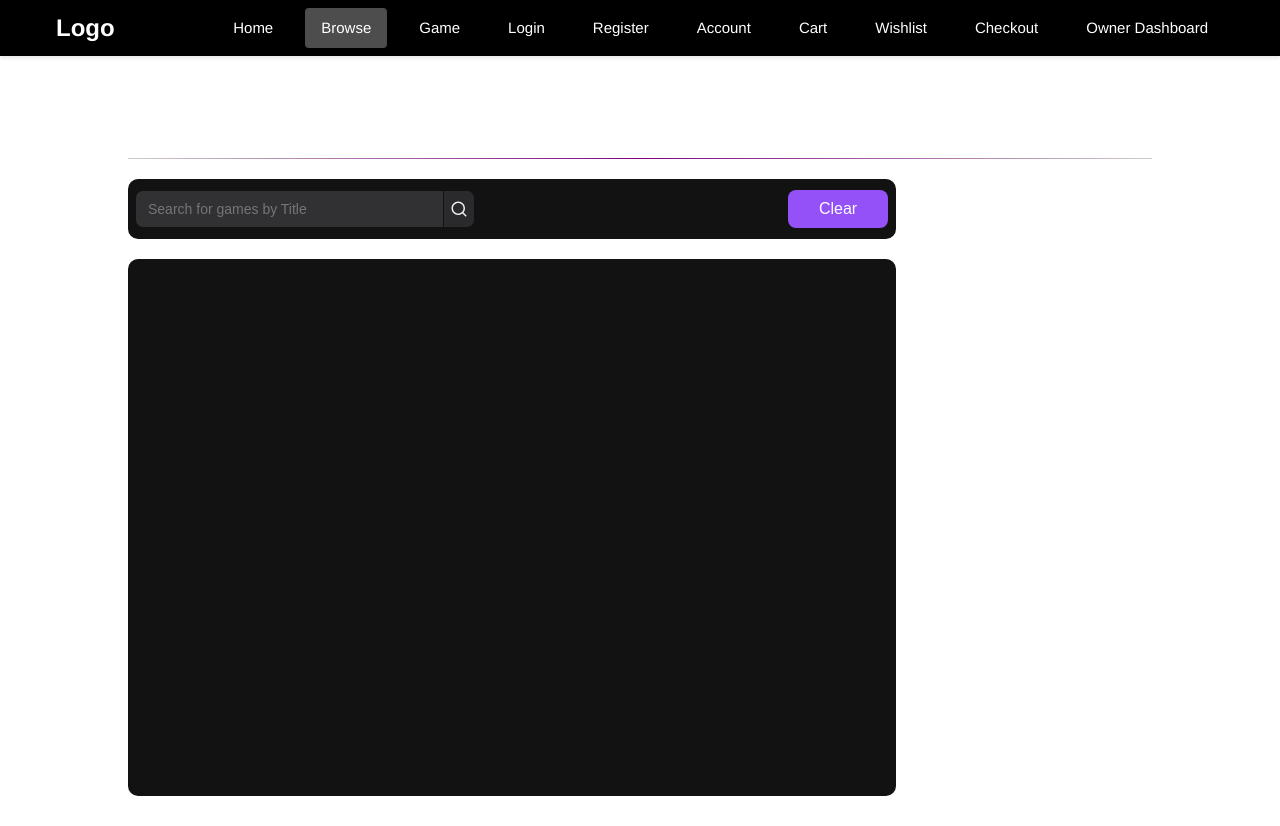
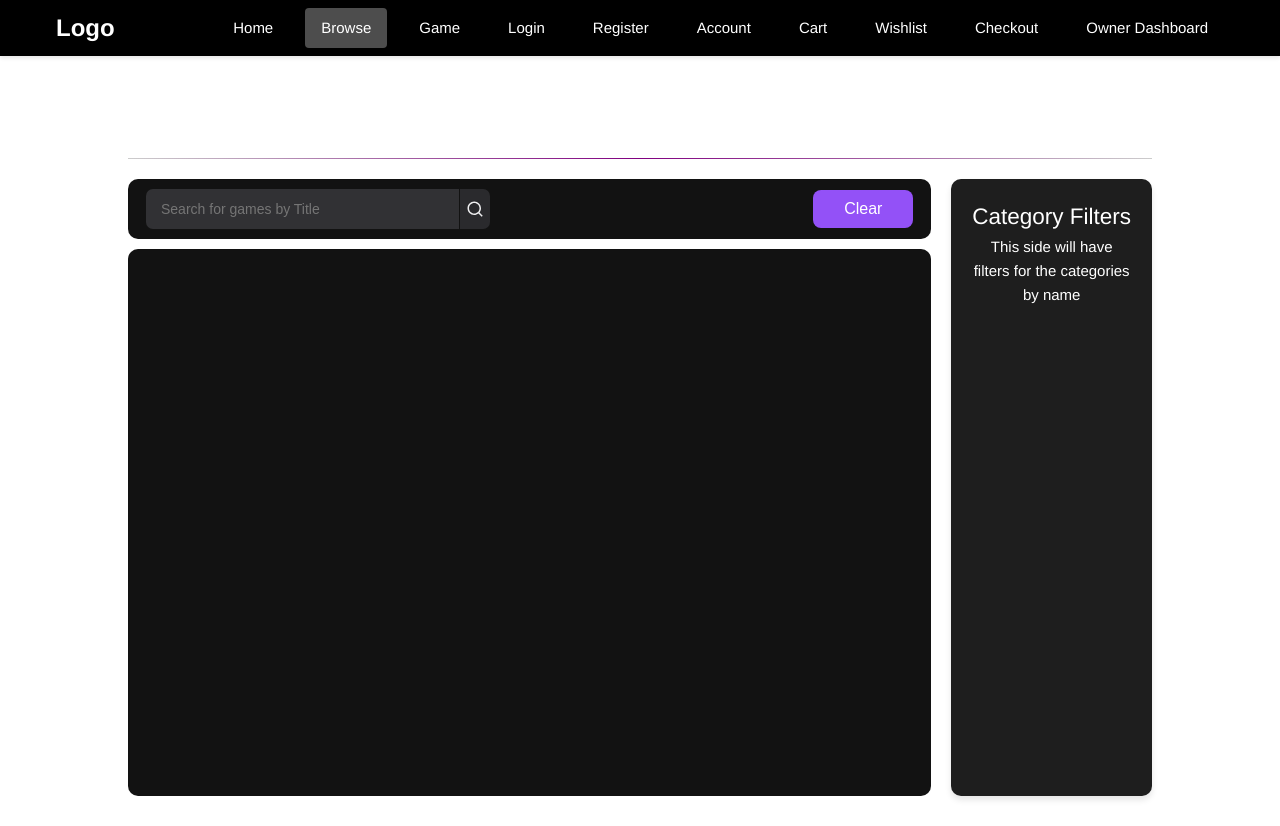
Before and after one commit to McGill-ECSE321-Fall2024/project-group-13, a Vue app in the folder GameStoreFrontend/: page /browse in a window 1280 px wide. Built offline with nearby package versions, Linux system fonts and the light colour scheme.

Commit message:
add/fix two form group composition

```diff
--- a/GameStoreFrontend/src/views/BrowseView.vue
+++ b/GameStoreFrontend/src/views/BrowseView.vue
@@ -9,10 +9,11 @@
             <!-- Horizontal Bar -->
             <hr>
 
+            <!-- Group Flex: Contains Left and Right Groups -->
+            <div class="groupFlex">
+
+                <!-- Left Group: Search Bar and Game Cards -->
                 <div class="leftGroup">
-
-           </div>
-
                     <!-- Search Bar -->
                     <div class="searchWrapper">
                         <input type="text" name="text" class="input" placeholder="Search for games by Title">
@@ -26,19 +27,21 @@
 
                     <!-- Game Cards -->
                     <div class="gameCardWrapper">
+                        <!-- Game cards will be dynamically inserted here -->
+                    </div>
+                </div>
+
+                <!-- Right Group: Category Filter -->
+                <div class="rightGroup">
+                    <h2>Category Filters</h2>
+                    <p>This side will have filters for the categories by name</p>
+                </div>
 
             </div>
-
-
         </div>
     </section>
 </template>
 
-<script>
-export default {
-    name: 'BrowseView',
-}
-</script>
 
 <style scoped>
 .browse {
@@ -56,13 +59,12 @@ export default {
 }
 
 .titleWrapper {
-    height: auto;
     height: 50px;
     width: 100%;
     text-align: left;
 }
 
-.titleWrapper>h1 {
+.titleWrapper > h1 {
     color: white;
     font-size: 30px;
 }
@@ -74,21 +76,39 @@ hr {
     background-image: linear-gradient(to right, #ccc, purple, #ccc);
     margin-top: 10px;
 }
-/* Search Bar */
 
+/* Group Flex: Container for Left and Right Groups */
+.groupFlex {
+    display: flex;
+    flex-direction: row;
+    height: 100%;
+    width: 100%;
+    margin-top: 20px;
+    align-items: stretch;
+}
+
+/* Left Group: Contains Search Bar and Game Cards */
+.leftGroup {
+    flex: 5;
+    display: flex;
+    flex-direction: column;
+    margin-right: 20px;
+}
+
+/* Search Wrapper */
 .searchWrapper {
-    margin-top: 20px;
-    height: 10%;
-    width: 75%;
+    width: 100%;
     background-color: #121212;
     border-radius: 10px;
     display: flex;
     flex-direction: row;
     align-items: center;
+    padding: 10px;
+    margin-bottom: 10px;
 }
 
 .input {
-  height: 100%;
+    width: 40%;
     outline: none;
     font-size: 14px;
     font-weight: 500;
@@ -96,14 +116,12 @@ hr {
     caret-color: #f7f7f8;
     color: #fff;
     padding: 7px 10px;
-  border: 2px solid transparent;
+    border: 5px solid transparent;
     border-top-left-radius: 7px;
     border-bottom-left-radius: 7px;
     margin-right: 1px;
+    margin-left: 8px;
     transition: all .2s ease;
-  height: 60%;
-  width: 40%;
-  margin-left: 8px;
 }
 
 .input:hover {
@@ -126,7 +144,7 @@ hr {
     display: flex;
     justify-content: center;
     align-items: center;
-  height: 60%;
+    transition: background-color 0.2s ease;
 }
 
 .search__btn:hover {
@@ -149,29 +167,42 @@ hr {
     justify-content: center;
     min-width: 100px;
 }
-/* On hover */
+
+/* Button States */
 #clearBtn:hover {
     background-color: #a970ff;
     transform: scale(1.05);
 }
-/* On click */
+
 #clearBtn:active {
     background-color: #8c3de3;
     transform: scale(0.98);
 }
-/* On focus */
+
 #clearBtn:focus {
     outline: none;
     box-shadow: 0 0 0 3px rgba(147, 81, 247, 0.5);
 }
 
-/* Game Cards / where the products are displayed */
+/* Game Cards */
 .gameCardWrapper {
     background-color: #121212;
-    width: 75%;
-    height: 90%;
-    margin-top: 20px;
+    width: 100%;
+    flex-grow: 1;
+    margin-top: 0;
     border-radius: 10px;
+    overflow-y: auto;
+    padding: 10px;
 }
 
+.rightGroup {
+    flex: 1;
+    background-color: #1e1e1e;
+    color: #fff;
+    padding: 20px;
+    border-radius: 10px;
+    box-shadow: 0 4px 6px rgba(0, 0, 0, 0.1);
+    display: flex;
+    flex-direction: column;
+}
 </style>
```
Lines whose indentation alone changed are shown as unchanged.
